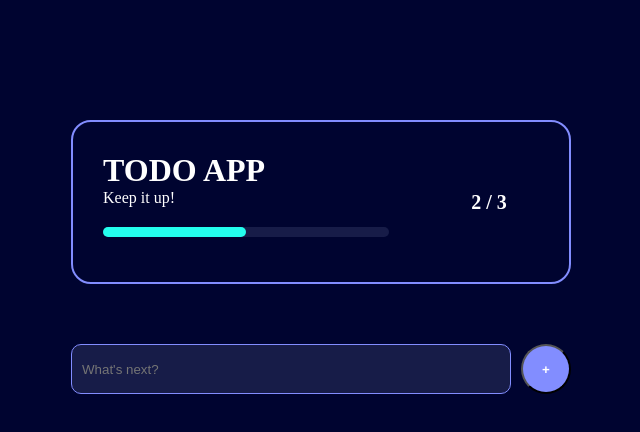
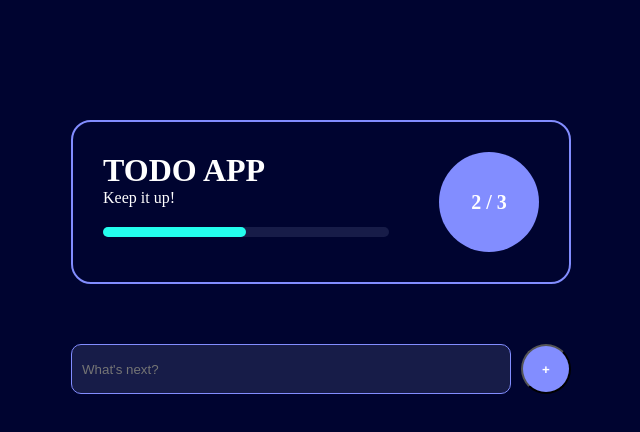
Before and after one commit to raulacor/Todo-List, a plain HTML site: page index.html in a window 1280 px wide. Shown: the whole page, without its empty margins (319-959 px from the left). Drawn offline with Linux system fonts and the light colour scheme.

Commit message:
Fix: Number BGColor, README

```diff
--- a/style.css
+++ b/style.css
@@ -51,7 +51,7 @@ body{
 #numbers{
     width: 100px;
     height: 100px;
-    background-color: var(--puurple);
+    background-color: var(--purple);
     display: flex;
     align-items: center;
     justify-content: center;
```
Also changed, not shown: 1 other file.
